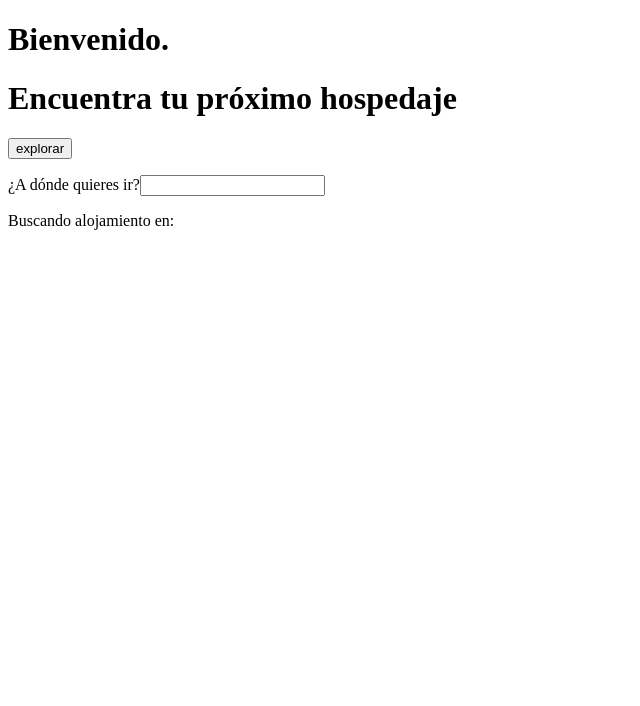
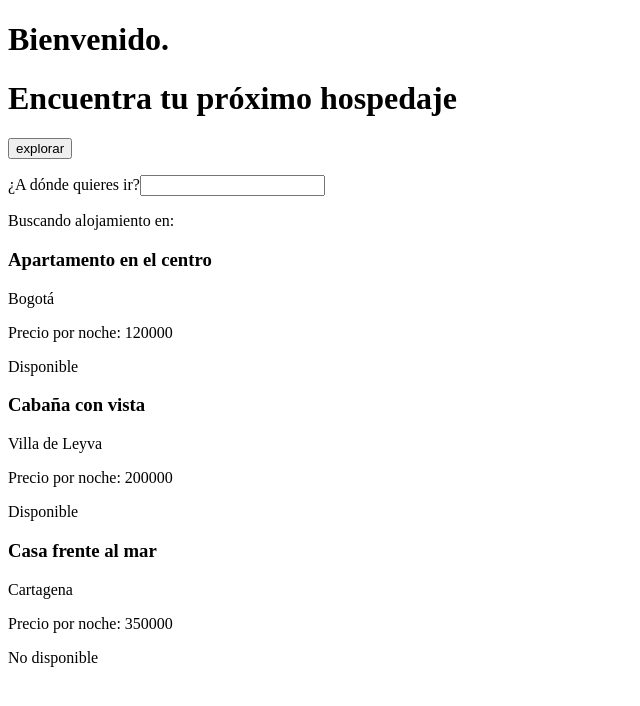
Before and after one commit to amvaunbosque/Proyecto1-DS32026-1, an Angular app in the folder proyecto_1/marketplace/angular1/: page / in a window 1280 px wide. Shown: the top 706 px of the page, without its empty margins (0-640 px from the left). Built offline with nearby package versions, Linux system fonts and the light colour scheme.

Commit message:
feat: property-card and list

```diff
--- a/proyecto_1/marketplace/angular1/src/app/components/home-page/home-page.html
+++ b/proyecto_1/marketplace/angular1/src/app/components/home-page/home-page.html
@@ -12,4 +12,10 @@
 ></app-custom-input>
 
 <p>Buscando alojamiento en: {{ destino }}</p>
+
+@for (item of propiedades; track item.id) {
+    <app-property-card [Propiedad]="item"></app-property-card>
+} @empty {
+    <p>No hay propiedades disponibles</p>
+}
 </div>
--- a/proyecto_1/marketplace/angular1/src/app/components/home-page/home-page.ts
+++ b/proyecto_1/marketplace/angular1/src/app/components/home-page/home-page.ts
@@ -1,9 +1,12 @@
 import { Component, Input } from '@angular/core';
 import { Button } from '../button/button';
 import { CustomInput } from '../custom-input/custom-input';
+import { PropertyCard } from '../property-card/property-card';
+import { Propiedad } from '../../core/model/model';
+import { NgClass } from '../../../../node_modules/@angular/common/types/_common_module-chunk';
 
 @Component({
-  imports: [Button, CustomInput],
+  imports: [Button, CustomInput, PropertyCard],
   selector: 'app-home-page',
   styleUrl: './home-page.css',
   templateUrl: './home-page.html',
@@ -20,4 +23,10 @@ export class HomePage {
   }
 
   destino: String | number ="";
+
+  propiedades: Propiedad[]=[
+    { id: 1, nombre: 'Apartamento en el centro', ciudad: 'Bogotá', precioNoche: 120000, disponible: true },
+    { id: 2, nombre: 'Cabaña con vista', ciudad: 'Villa de Leyva', precioNoche: 200000, disponible: true },
+    { id: 3, nombre: 'Casa frente al mar', ciudad: 'Cartagena', precioNoche: 350000, disponible: false },
+  ];
 }
--- /dev/null
+++ b/proyecto_1/marketplace/angular1/src/app/components/property-card/property-card.html
@@ -0,0 +1,11 @@
+<div class = "card">
+    <h3>{{Propiedad.nombre}}</h3>
+    <p>{{ Propiedad.ciudad}}</p>
+    <p>Precio por noche: {{Propiedad.precioNoche}}</p>
+
+    @if (Propiedad.disponible) {
+        <span>Disponible</span>
+    }@else{
+        <span> No disponible</span>
+    }
+</div>
--- /dev/null
+++ b/proyecto_1/marketplace/angular1/src/app/components/property-card/property-card.ts
@@ -0,0 +1,13 @@
+import { Propiedad } from './../../core/model/model';
+import { Component, Input } from '@angular/core';
+
+@Component({
+  imports: [],
+  selector: 'app-property-card',
+  styleUrl: './property-card.css',
+  templateUrl: './property-card.html',
+})
+export class PropertyCard {
+
+  @Input() Propiedad! : Propiedad;
+}
```
Also changed, not shown: proyecto_1/marketplace/angular1/src/app/components/property-card/property-card.css (added), 1 other file (tests, documents, lock files or other folders).
